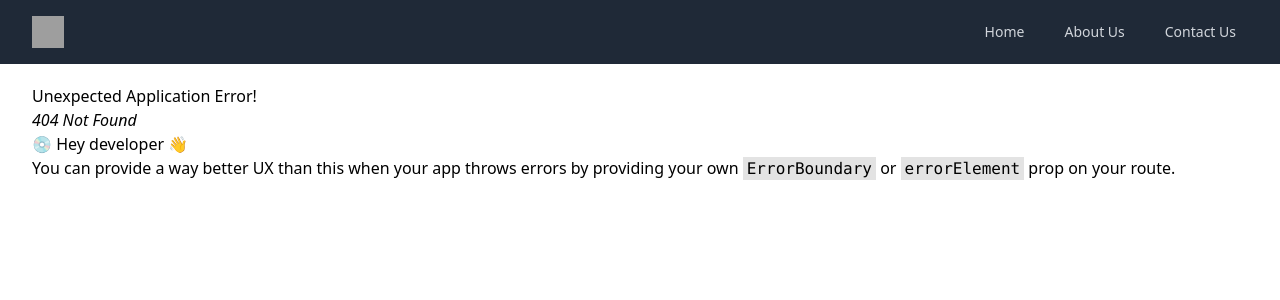
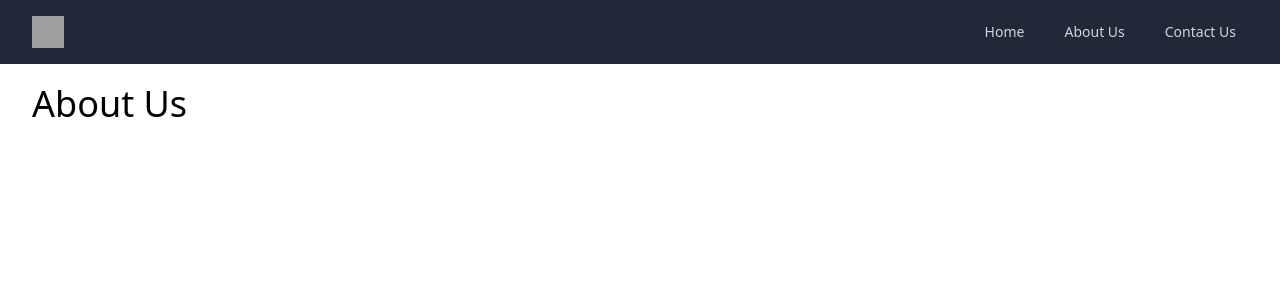
Before and after one commit to AbhayDedkawala/AbhayDedkawala, a React (Create React App) app: page /AbhayDedkawala/about-us in a window 1280 px wide. Before the commit this address had no page. Shown: the top 300 px of the page. Built offline with nearby package versions, Linux system fonts and the light colour scheme; grey boxes are pictures that could not be loaded.

Commit message:
Successfully add react routing with github pages.

```diff
--- a/src/App.js
+++ b/src/App.js
@@ -1,4 +1,4 @@
-import { createBrowserRouter, RouterProvider } from "react-router-dom";
+import { Route, Routes, RouterProvider } from "react-router-dom";
 
 import Navbar from "./Navbar/Navbar";
 import Home from "./Page/Home";
@@ -6,19 +6,16 @@ import AboutUs from "./Page/AboutUs";
 import ContactUs from "./Page/ContactUs";
 
 function App() {
-
-  const router = createBrowserRouter([
-    { path: "/", element: <Home /> },
-    { path: "/about-us", element: <AboutUs /> },
-    { path: "/contact-us", element: <ContactUs /> }
-  ]);
-
 	return (
 		<>
 			<div className="min-h-full">
 				<Navbar />
 				<div className="mx-auto max-w-7xl px-4 sm:px-6 lg:px-8 mt-5">
-          <RouterProvider router={router} />
+					<Routes>
+						<Route Component={Home} path="/" />
+						<Route Component={AboutUs} path="/about-us" />
+						<Route Component={ContactUs} path="/contact-us" />
+					</Routes>
 				</div>
 			</div>
 		</>
--- a/src/Navbar/Navbar.js
+++ b/src/Navbar/Navbar.js
@@ -1,11 +1,12 @@
 import { useState } from "react";
+import { Link } from "react-router-dom";
 
 function Navbar() {
 
 	const [showMobileMenu, setShowMobileMenu] = useState(false);
 
 	const MenuLinks = ({ href, text }) => {
-        return <a href={href} className="block rounded-md px-3 py-2 text-sm font-medium text-gray-300 hover:bg-gray-700 hover:text-white">{text}</a>
+		return <Link to={href} className="block rounded-md px-3 py-2 text-sm font-medium text-gray-300 hover:bg-gray-700 hover:text-white">{text}</Link>
 	}
 
 	return (
--- a/src/Page/AboutUs.js
+++ b/src/Page/AboutUs.js
@@ -1,5 +1,5 @@
 function AboutUs() {
-    return <h1 className="text-4xl">AboutUs</h1>
+	return <h1 className="text-4xl">About Us</h1>
 }
 
 export default AboutUs;
--- a/src/Page/ContactUs.js
+++ b/src/Page/ContactUs.js
@@ -1,5 +1,5 @@
 function ContactUs() {
-    return <h1 className="text-4xl">Contact</h1>
+	return <h1 className="text-4xl">Contact Us</h1>
 }
 
 export default ContactUs;
--- a/src/Page/Home.js
+++ b/src/Page/Home.js
@@ -1,5 +1,5 @@
 function Home() {
-    return <h1 className="text-4xl">Home</h1>
+	return <h1 className="text-4xl">Home</h1>
 }
 
 export default Home;
--- a/src/index.js
+++ b/src/index.js
@@ -1,5 +1,6 @@
 import React from 'react';
 import ReactDOM from 'react-dom/client';
+ import { BrowserRouter } from "react-router-dom";
 
 import "./tailwind.css";
 import App from './App';
@@ -7,9 +8,11 @@ import reportWebVitals from './reportWebVitals';
 
 const root = ReactDOM.createRoot(document.getElementById('root'));
 root.render(
-  <React.StrictMode>
-      <App />
-  </React.StrictMode>
+	<React.StrictMode>
+		<BrowserRouter basename="/AbhayDedkawala">
+			<App />
+		</BrowserRouter>
+	</React.StrictMode>
 );
 
 // If you want to start measuring performance in your app, pass a function
```
Lines whose indentation alone changed are shown as unchanged.
